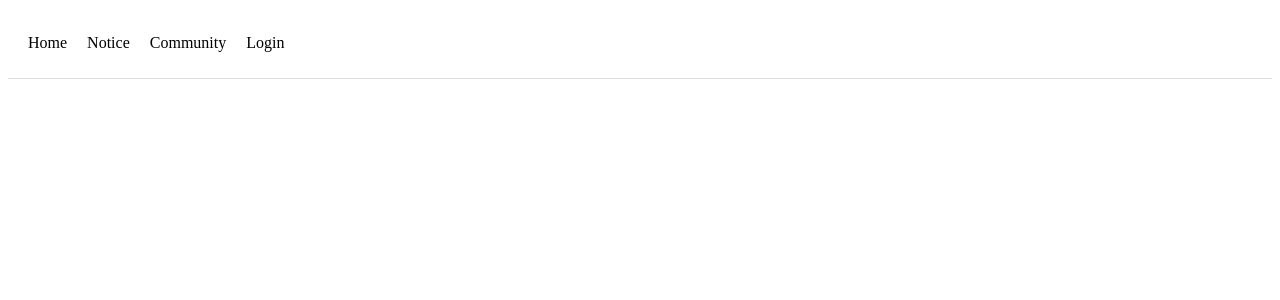
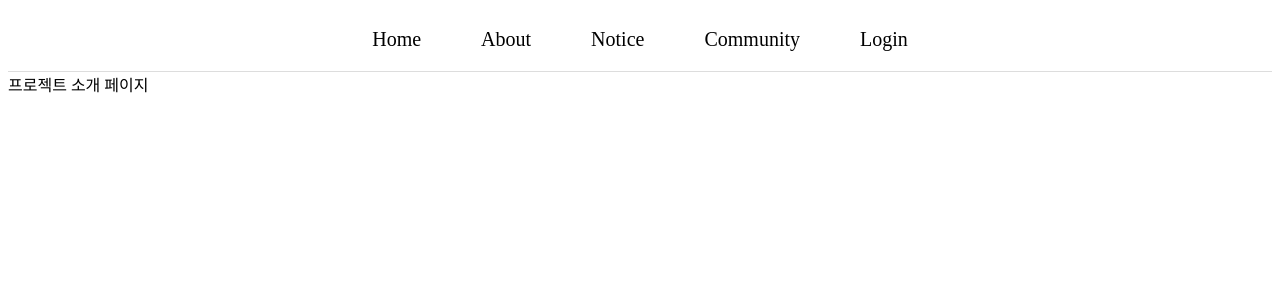
Before and after one commit to 2023-Team-Luna-Achieve/project, a React (Vite) app in the folder frontend/: page /About in a window 1280 px wide. Shown: the top 300 px of the page. Built offline with nearby package versions, Linux system fonts and the light colour scheme.

Commit message:
Feat: Header 수정

```diff
--- a/frontend/src/App.tsx
+++ b/frontend/src/App.tsx
@@ -5,6 +5,7 @@ import Header from './components/layout/Header';
 import NoticePage from './pages/NoticePage';
 import LoginPage from './pages/LoginPage';
 import CommunityPage from './pages/CommunityPage';
+import AboutPage from './pages/AboutPage';
 
 const App: React.FC = () => {
   return (
@@ -13,6 +14,7 @@ const App: React.FC = () => {
         <Header />
         <Routes>
           <Route path="Main" element={<MainPage />} />
+          <Route path="About" element={<AboutPage />} />
           <Route path="Notice" element={<NoticePage />} />
           <Route path="Login" element={<LoginPage />} />
           <Route path="Community" element={<CommunityPage />} />
--- a/frontend/src/components/layout/Header.tsx
+++ b/frontend/src/components/layout/Header.tsx
@@ -2,25 +2,28 @@ import React from 'react';
 import { Link } from 'react-router-dom';
 import styled from 'styled-components';
 
+const StyledHeaderBorder = styled.div`
+  border-bottom: 1px solid #dddddd;
+`;
+
 const StyledHeader = styled.div`
   display: flex;
-  justify-content: space-between;
+  justify-content: center; /* 중앙 정렬 */
   align-items: center;
-  padding: 10px;
   background-color: #ffffff;
-  border-bottom: 1px solid #dddddd; /* Add border to create a bottom border */
+  font-size: 20px;
+  width: 100%; /* 헤더의 전체 너비를 사용하도록 설정 */
 `;
 
 const StyledNav = styled.nav`
   ul {
     list-style: none;
     display: flex;
-    justify-content: space-around; /* Adjust the justify-content property */
+    justify-content: space-around;
     padding: 0;
 
     li {
-      margin: 0 10px;
-
+      margin: 0 30px;
       a {
         color: black;
         text-decoration: none;
@@ -31,11 +34,15 @@ const StyledNav = styled.nav`
 
 const Header = () => {
   return (
+    <StyledHeaderBorder>
       <StyledHeader>
         <StyledNav>
           <ul>
             <li>
               <Link to="/Main">Home</Link>
+            </li>
+            <li>
+              <Link to="/About">About</Link>
             </li>
             <li>
               <Link to="/Notice">Notice</Link>
@@ -49,6 +56,7 @@ const Header = () => {
           </ul>
         </StyledNav>
       </StyledHeader>
+    </StyledHeaderBorder>
   );
 };
 
--- /dev/null
+++ b/frontend/src/pages/AboutPage.tsx
@@ -0,0 +1,7 @@
+import React from 'react';
+
+const AboutPage: React.FC = () => {
+  return <div>프로젝트 소개 페이지</div>;
+};
+
+export default AboutPage;
```
Lines whose indentation alone changed are shown as unchanged.
